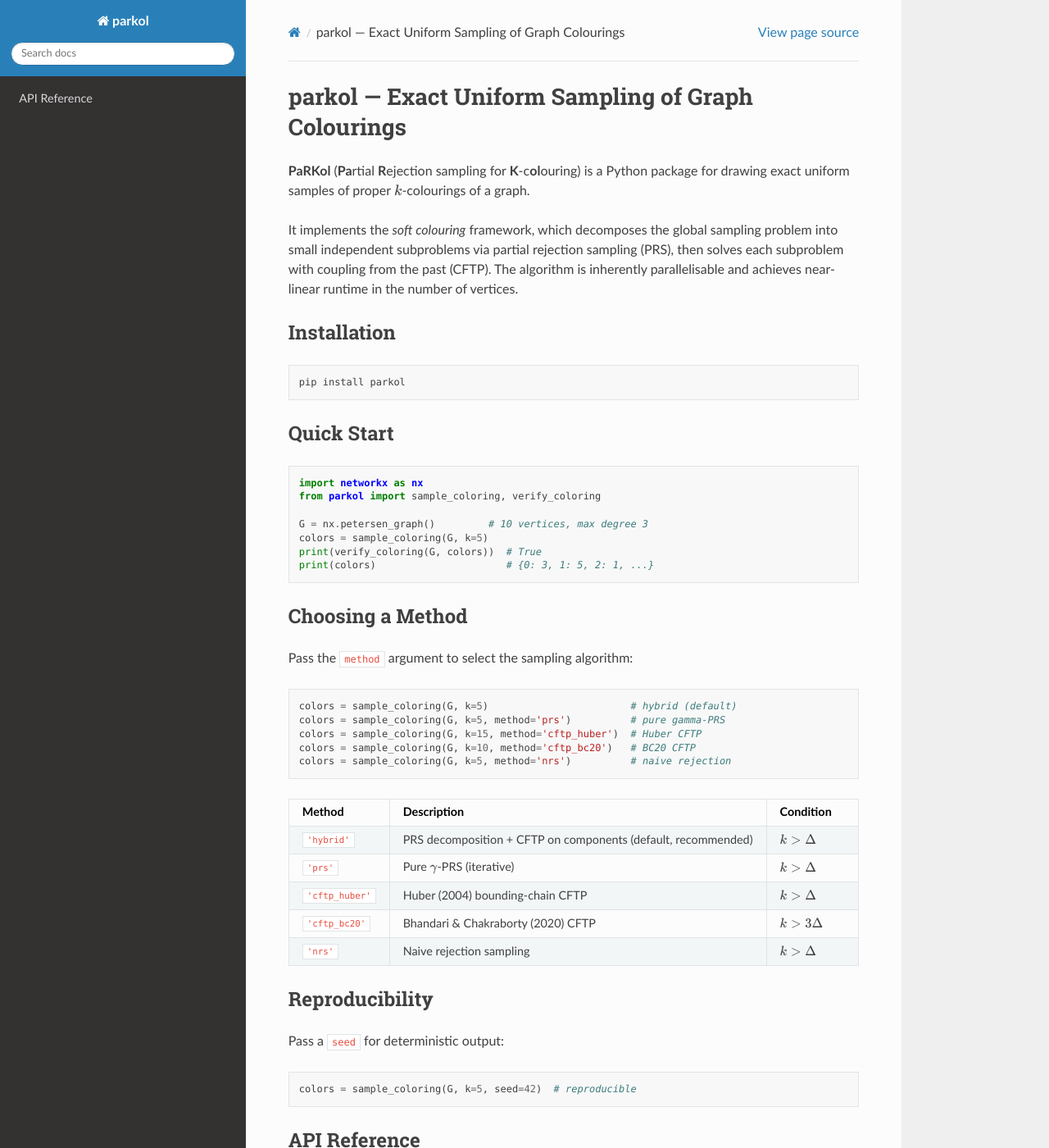
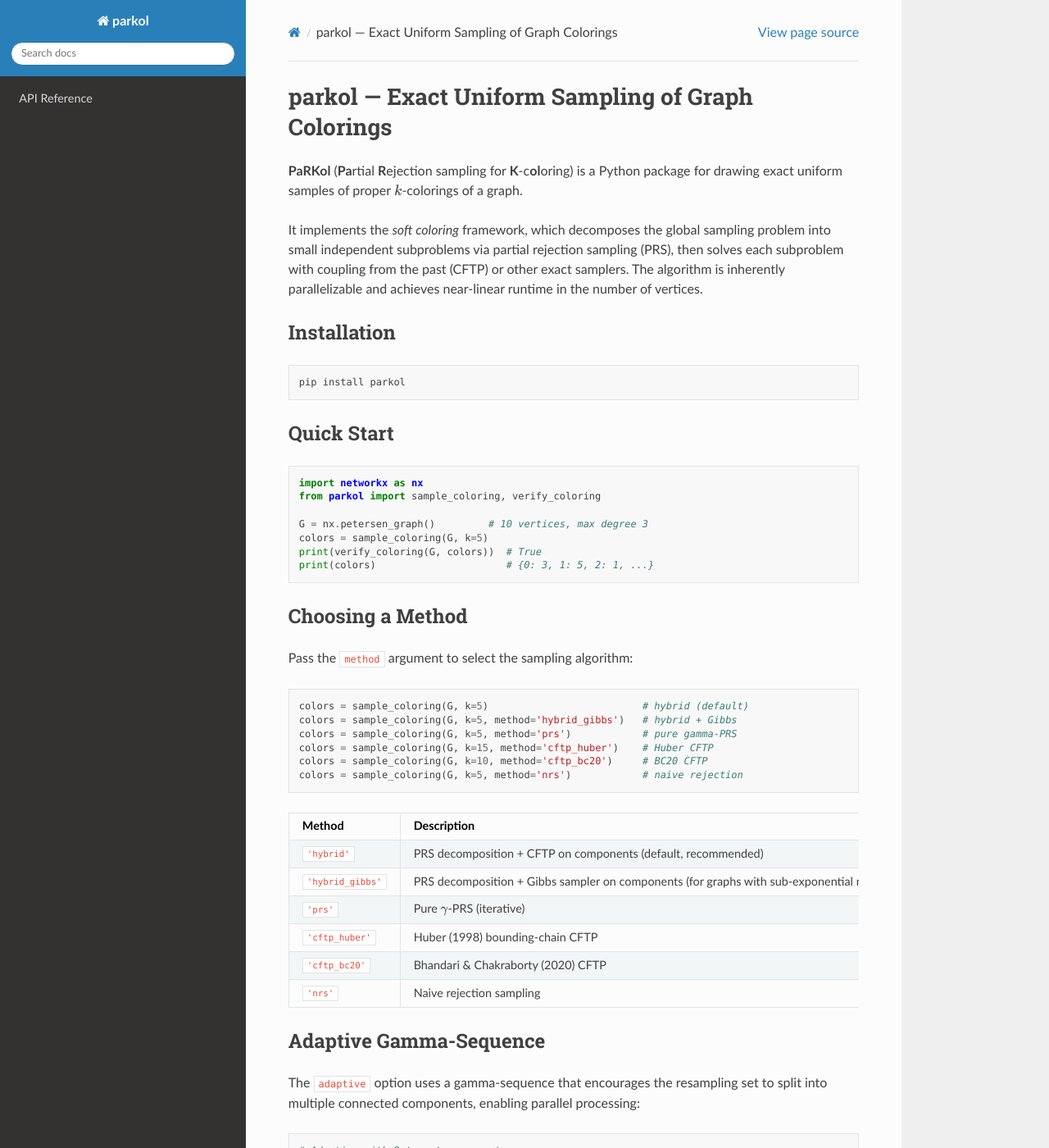
Before and after one commit to saratmoka/parkol, a Sphinx documentation site: the page built from docs/index.rst, in a window 1280 px wide and 1400 px high. Shown: the whole window at 82% size. Built offline with Sphinx 7.4.7 and the Read the Docs theme 3.1.0, drawn with Linux system fonts in a browser that asks for light colours; some of the changed text lies outside the part shown.

Commit message:
Update docs: add hybrid_gibbs method, adaptive parameter, fix references

```diff
--- a/docs/index.rst
+++ b/docs/index.rst
@@ -1,15 +1,15 @@
-parkol — Exact Uniform Sampling of Graph Colourings
+parkol — Exact Uniform Sampling of Graph Colorings
 ====================================================
 
-**PaRKol** (**Pa**\ rtial **R**\ ejection sampling for **K**-c\ **ol**\ ouring)
+**PaRKol** (**Pa**\ rtial **R**\ ejection sampling for **K**-c\ **ol**\ oring)
 is a Python package for drawing exact uniform samples of proper
-:math:`k`-colourings of a graph.
+:math:`k`-colorings of a graph.
 
-It implements the *soft colouring* framework, which decomposes the global
+It implements the *soft coloring* framework, which decomposes the global
 sampling problem into small independent subproblems via partial rejection
 sampling (PRS), then solves each subproblem with coupling from the past
-(CFTP). The algorithm is inherently parallelisable and achieves
-near-linear runtime in the number of vertices.
+(CFTP) or other exact samplers. The algorithm is inherently parallelizable
+and achieves near-linear runtime in the number of vertices.
 
 Installation
 ------------
@@ -38,15 +38,16 @@
 
 .. code-block:: python
 
-   colors = sample_coloring(G, k=5)                        # hybrid (default)
-   colors = sample_coloring(G, k=5, method='prs')          # pure gamma-PRS
-   colors = sample_coloring(G, k=15, method='cftp_huber')  # Huber CFTP
-   colors = sample_coloring(G, k=10, method='cftp_bc20')   # BC20 CFTP
-   colors = sample_coloring(G, k=5, method='nrs')          # naive rejection
+   colors = sample_coloring(G, k=5)                          # hybrid (default)
+   colors = sample_coloring(G, k=5, method='hybrid_gibbs')   # hybrid + Gibbs
+   colors = sample_coloring(G, k=5, method='prs')            # pure gamma-PRS
+   colors = sample_coloring(G, k=15, method='cftp_huber')    # Huber CFTP
+   colors = sample_coloring(G, k=10, method='cftp_bc20')     # BC20 CFTP
+   colors = sample_coloring(G, k=5, method='nrs')            # naive rejection
 
 .. list-table::
    :header-rows: 1
-   :widths: 15 55 30
+   :widths: 18 52 30
 
    * - Method
      - Description
@@ -54,11 +55,15 @@
    * - ``'hybrid'``
      - PRS decomposition + CFTP on components (default, recommended)
      - :math:`k > \Delta`
+   * - ``'hybrid_gibbs'``
+     - PRS decomposition + Gibbs sampler on components (for graphs with
+       sub-exponential neighborhood growth, e.g. lattices)
+     - :math:`k > \Delta`
    * - ``'prs'``
      - Pure :math:`\gamma`-PRS (iterative)
      - :math:`k > \Delta`
    * - ``'cftp_huber'``
-     - Huber (2004) bounding-chain CFTP
+     - Huber (1998) bounding-chain CFTP
      - :math:`k > \Delta`
    * - ``'cftp_bc20'``
      - Bhandari & Chakraborty (2020) CFTP
@@ -66,6 +71,21 @@
    * - ``'nrs'``
      - Naive rejection sampling
      - :math:`k > \Delta`
+
+Adaptive Gamma-Sequence
+-----------------------
+
+The ``adaptive`` option uses a gamma-sequence that encourages the
+resampling set to split into multiple connected components, enabling
+parallel processing:
+
+.. code-block:: python
+
+   # Adaptive with 8 target components
+   colors = sample_coloring(G, k=20, adaptive=True, target_components=8)
+
+   # Also works with hybrid_gibbs
+   colors = sample_coloring(G, k=20, method='hybrid_gibbs', adaptive=True)
 
 Reproducibility
 ---------------
@@ -88,17 +108,17 @@
 ----------
 
 - S. Moka and A. Vahedi (2026).
-  *Near-Linear Time Perfect Sampling of Graph Colourings via Soft Colouring.*
-  Preprint.
+  *Uniform Sampling of Proper Graph Colorings via Soft Coloring and
+  Partial Rejection Sampling.* Preprint.
 
 - S. Bhandari and S. Chakraborty (2020).
   *Improved Bounds for Perfect Sampling of k-Colorings in Graphs.*
   Proc. STOC 2020.
 
-- M. Huber (2004).
+- M. Huber (1998).
   *Perfect Sampling Using Bounding Chains.*
-  Ann. Appl. Probab. 14(2), 734–753.
+  Ann. Appl. Probab. 14(2), 734--753.
 
-- M. T. Guo, M. Jerrum, and J. Liu (2019).
-  *Uniform Sampling Through the Lovász Local Lemma.*
-  J. ACM 66(3), 18:1–18:31.
+- H. Guo, M. Jerrum, and J. Liu (2017).
+  *Uniform Sampling Through the Lovasz Local Lemma.*
+  Proc. STOC 2017, 342--355.
```
